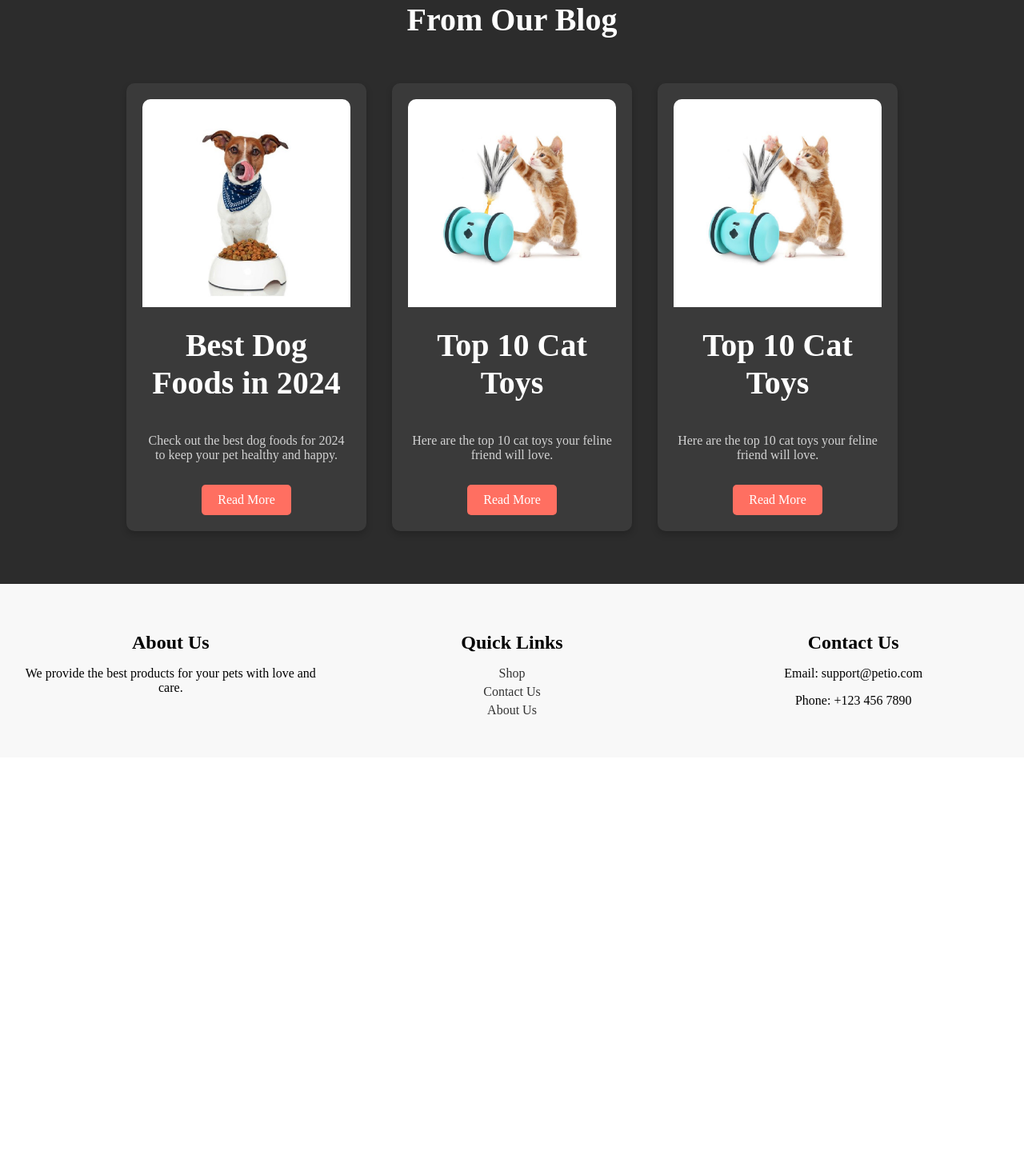
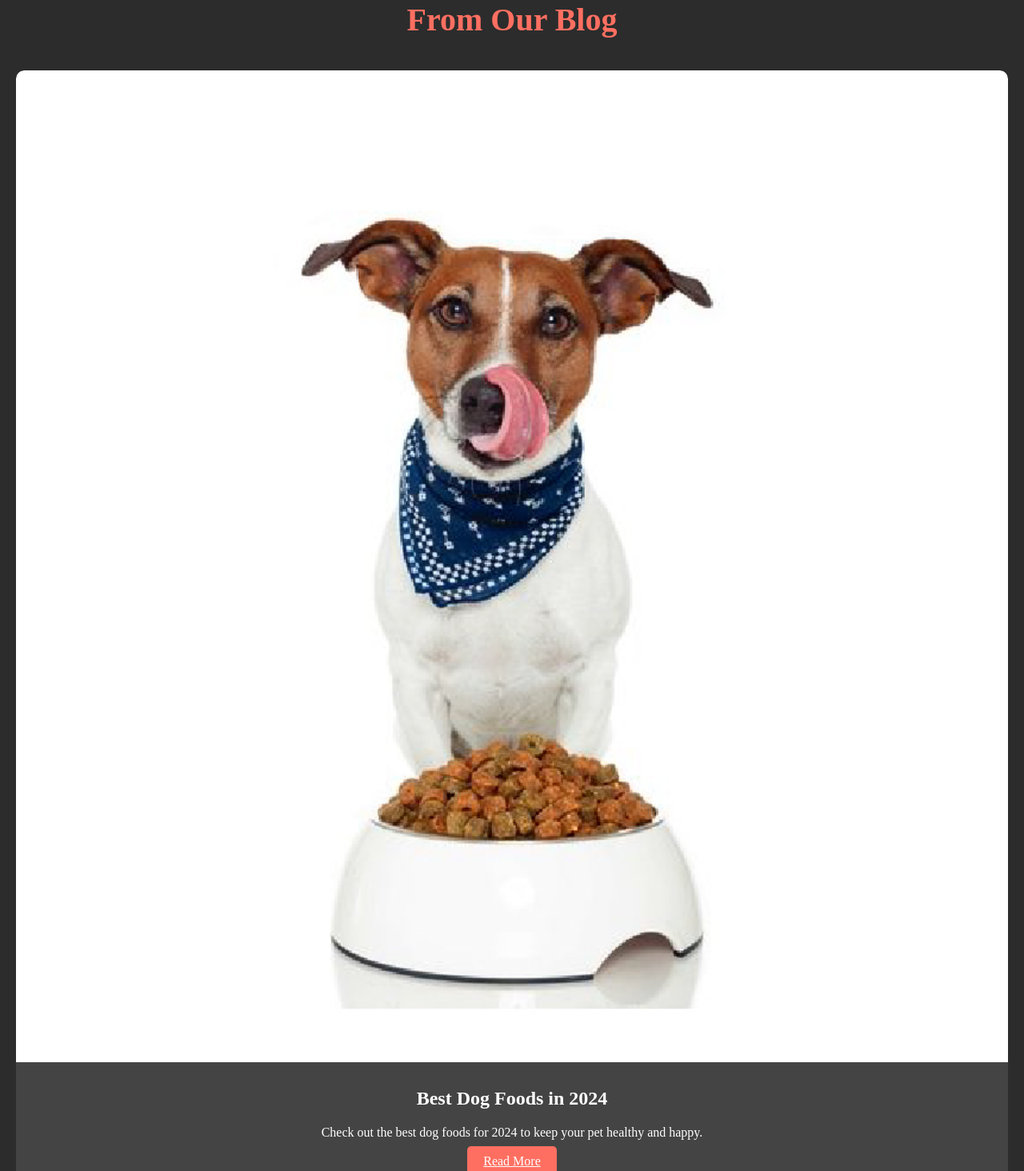
Before and after one commit to benlaguroun/Webstack---Portfolio-Project, a React (Create React App) app in the folder pet-care-ecommerce/pet-care/: page / in a window 1280 px wide. Shown: the part 2000-3464 px from the top of the page at 80% size. Before the commit the page ends 2947 px from the top, so only its background shows below. Built offline with nearby package versions, Linux system fonts and the light colour scheme; data requests are answered from the project's data file.

Commit message:
use flexbox to center the content

```diff
--- a/pet-care-ecommerce/pet-care/src/components/BlogCard.css
+++ b/pet-care-ecommerce/pet-care/src/components/BlogCard.css
@@ -1,63 +1,55 @@
-/* src/components/BlogCard.css */
+
 .blog-card {
-  background-color: #3a3a3a; /* Slightly lighter background for cards */
-  border: none; /* Remove default border */
-  border-radius: 10px; /* Rounded corners */
-  padding: 20px;
-  margin: 16px;
-  text-align: center;
-  flex: 1 1 calc(33.333% - 32px); /* Adjust the width for larger screens */
-  max-width: 300px; /* Add a maximum width to prevent cards from getting too large */
-  box-sizing: border-box;
-  box-shadow: 0 4px 8px rgba(0, 0, 0, 0.2); /* Add a shadow effect */
-  transition: transform 0.3s; /* Smooth hover effect */
+  background-color: #444; /* Dark card background */
+  border: none;
+  border-radius: 10px;
+  color: #fff; /* White text color */
+  margin-bottom: 30px;
+  overflow: hidden;
+  display: flex;
+  flex-direction: column;
+  align-items: center; /* Center horizontally */
+  justify-content: space-between; /* Distribute space between the elements */
+  height: 100%; /* Ensure the card takes full height for proper vertical centering */
 }
 
-.blog-card:hover {
-  transform: translateY(-10px); /* Lift the card slightly on hover */
+.blog-card .card-img-top {
+  width: 100%;
+  height: auto;
+  border-top-left-radius: 10px;
+  border-top-right-radius: 10px;
 }
 
-.blog-card img {
-  max-width: 100%;
-  height: auto;
-  border-radius: 10px 10px 0 0; /* Rounded top corners */
+.blog-card .card-body {
+  display: flex;
+  flex-direction: column;
+  align-items: center; /* Center horizontally */
+  justify-content: center; /* Center vertically */
+  flex-grow: 1; /* Ensure the body takes up remaining space */
+  padding: 20px;
 }
 
-.blog-card h2 {
-  font-size: 1.8em;
+.blog-card .card-title {
+  font-size: 1.5em;
   margin: 0.5em 0;
-  color: #ffffff; /* White text color */
 }
 
-.blog-card p {
+.blog-card .card-text {
   margin: 0.5em 0;
-  color: #d3d3d3; /* Lighter text color for contrast */
+  text-align: center; /* Center text */
 }
 
-.blog-card .read-more {
-  display: inline-block;
-  margin-top: 20px;
-  padding: 10px 20px;
+.blog-card .read-more-btn {
   background-color: #ff6f61;
   color: white;
-  text-decoration: none;
+  border: none;
+  padding: 10px 20px;
+  font-size: 1em;
+  cursor: pointer;
   border-radius: 5px;
-  transition: background-color 0.3s;
+  margin-top: auto; /* Push button to the bottom */
 }
 
-.blog-card .read-more:hover {
+.blog-card .read-more-btn:hover {
   background-color: #ff3b2f;
 }
-
-/* Responsive styles */
-@media (max-width: 1200px) {
-  .blog-card {
-    flex: 1 1 calc(50% - 32px); /* Adjust the width for medium screens */
-  }
-}
-
-@media (max-width: 768px) {
-  .blog-card {
-    flex: 1 1 calc(100% - 32px); /* Adjust the width for small screens */
-  }
-}
--- a/pet-care-ecommerce/pet-care/src/components/BlogCard.js
+++ b/pet-care-ecommerce/pet-care/src/components/BlogCard.js
@@ -4,11 +4,13 @@ import './BlogCard.css';
 
 const BlogCard = ({ post }) => {
   return (
-    <div className="blog-card">
-      <img src={post.image} alt={post.title} />
-      <h2>{post.title}</h2>
-      <p>{post.excerpt}</p>
-      <a href={post.link} className="read-more">Read More</a>
+    <div className="blog-card card">
+      <img src={post.image} className="card-img-top" alt={post.title} />
+      <div className="card-body">
+        <h2 className="card-title">{post.title}</h2>
+        <p className="card-text">{post.excerpt}</p>
+        <a href={post.link} className="btn read-more-btn">Read More</a>
+      </div>
     </div>
   );
 };
--- a/pet-care-ecommerce/pet-care/src/components/BlogSection.css
+++ b/pet-care-ecommerce/pet-care/src/components/BlogSection.css
@@ -1,14 +1,15 @@
 /* src/components/BlogSection.css */
 .blog-section {
+  background-color: #2c2c2c; /* Dark background */
+  color: #ffffff; /* White text color */
   padding: 50px 20px;
-  background-color: #2c2c2c; /* Dark background color */
-  color: #ffffff; /* White text color */
-  text-align: center;
 }
 
-.blog-section h2 {
-  font-size: 2.5em;
+.section-title {
+  text-align: center;
   margin-bottom: 40px;
+  color: #ff6f61;
+  font-size: 2.5rem;
 }
 
 .blog-posts {
--- a/pet-care-ecommerce/pet-care/src/components/BlogSection.js
+++ b/pet-care-ecommerce/pet-care/src/components/BlogSection.js
@@ -20,13 +20,19 @@ const BlogSection = () => {
 
   return (
     <section className="blog-section">
-      <h2>From Our Blog</h2>
-      <div className="blog-posts">
-        {posts.length > 0 ? (
-          posts.map((post) => <BlogCard key={post.id} post={post} />)
-        ) : (
-          <p>No blog posts available.</p>
-        )}
+      <div className="container">
+        <h2 className="section-title">From Our Blog</h2>
+        <div className="row">
+          {posts.length > 0 ? (
+            posts.map((post) => (
+              <div className="col-md-4" key={post.id}>
+                <BlogCard post={post} />
+              </div>
+            ))
+          ) : (
+            <p className="text-center text-light">No blog posts available.</p>
+          )}
+        </div>
       </div>
     </section>
   );
```
